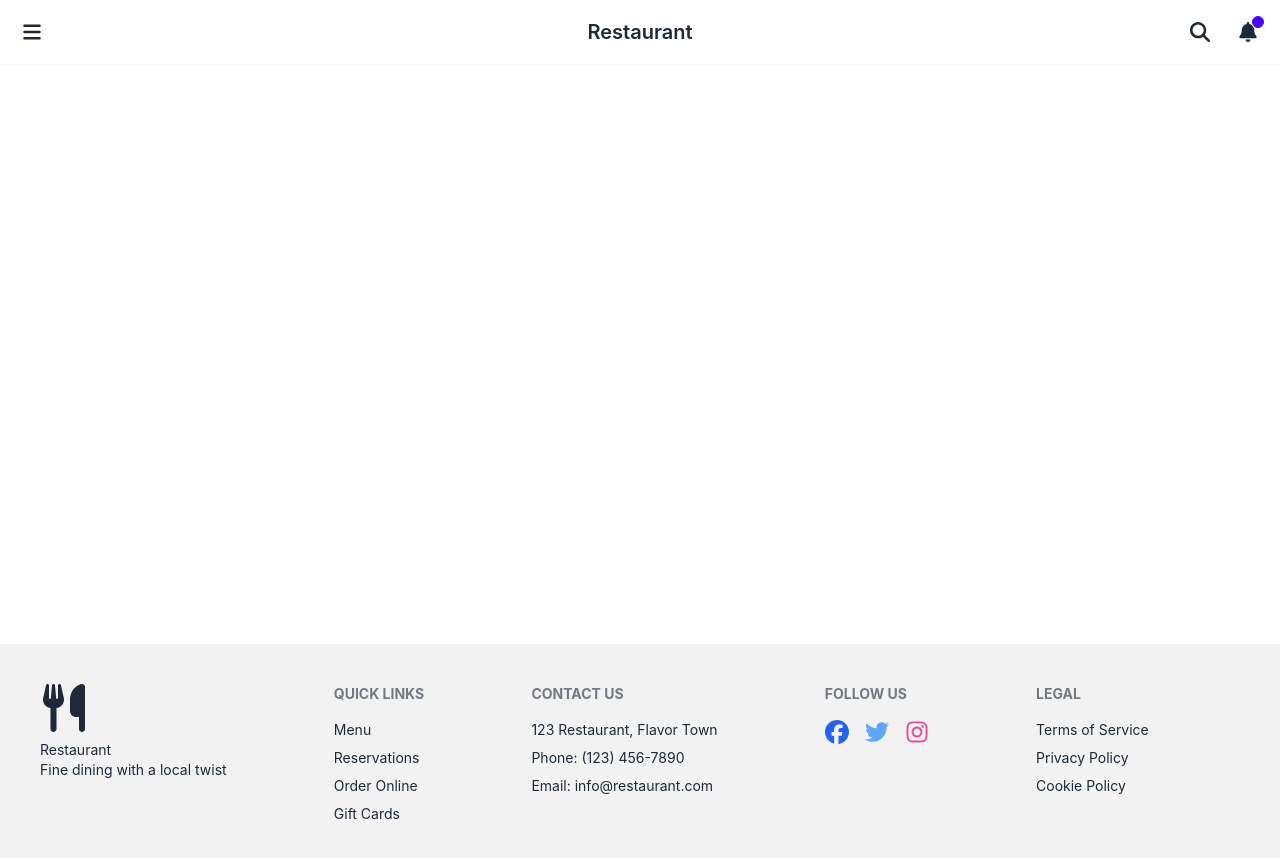
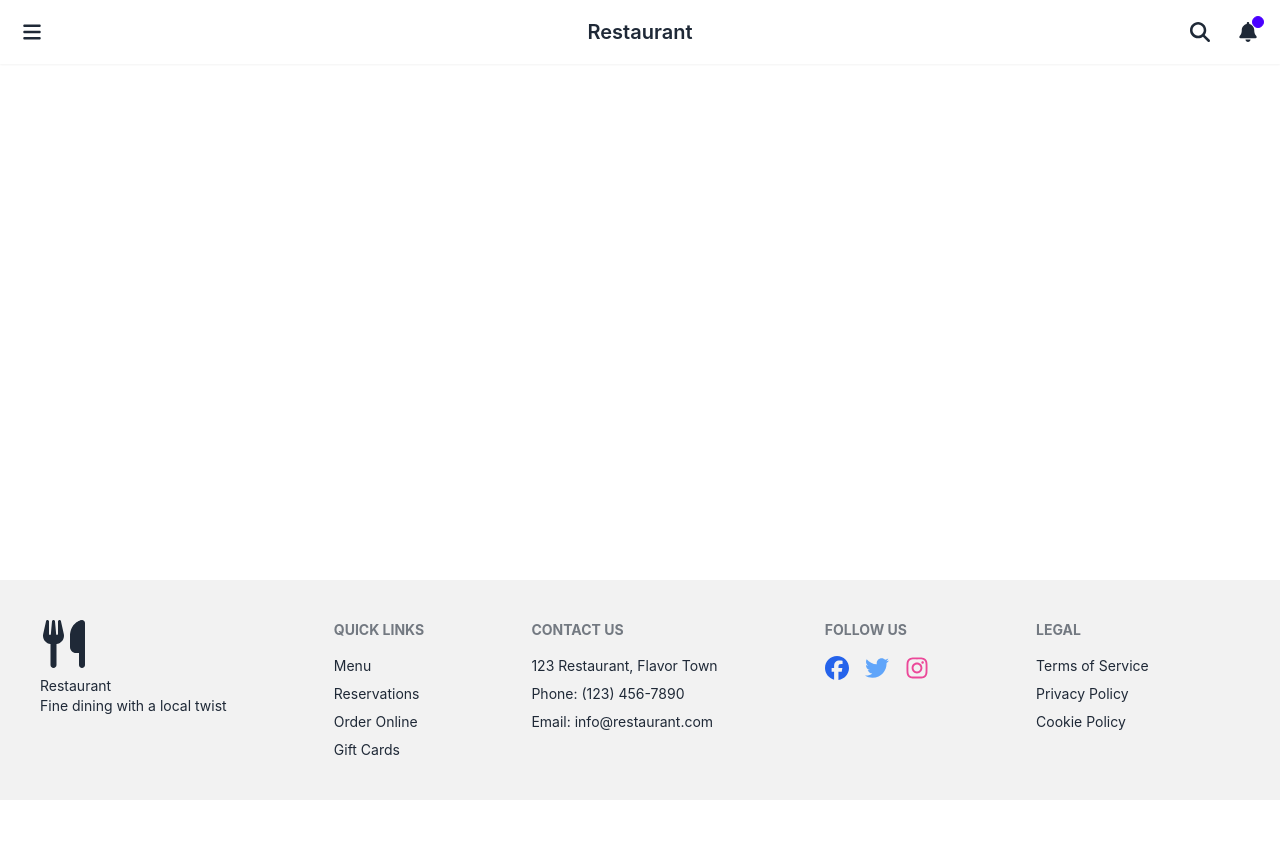
Before and after one commit to khushidhakad114/React, a React (Create React App) app: page / in a window 1280 px wide. Shown: the top 858 px of the page. After the commit the page ends 800 px from the top, so only its background shows below. Built offline with nearby package versions, Linux system fonts and the light colour scheme.

Commit message:
push with changes

```diff
--- a/src/components/Footer.js
+++ b/src/components/Footer.js
@@ -9,9 +9,7 @@ import { faUtensils } from "@fortawesome/free-solid-svg-icons";
 
 const RestaurantFooter = () => {
   return (
-    <div className="min-h-screen flex flex-col">
-      <div className="flex-grow"></div>
-      <footer className="footer sm:footer-horizontal bg-base-200 text-base-content p-10 mt-auto">
+    <footer className="footer sm:footer-horizontal bg-base-200 text-base-content p-10 mt-auto fixed bottom-0">
       <aside>
         <FontAwesomeIcon
           icon={faUtensils}
@@ -85,7 +83,6 @@ const RestaurantFooter = () => {
         <a className="link link-hover">Cookie Policy</a>
       </nav>
     </footer>
-    </div>
   );
 };
 
```
Lines whose indentation alone changed are shown as unchanged.
